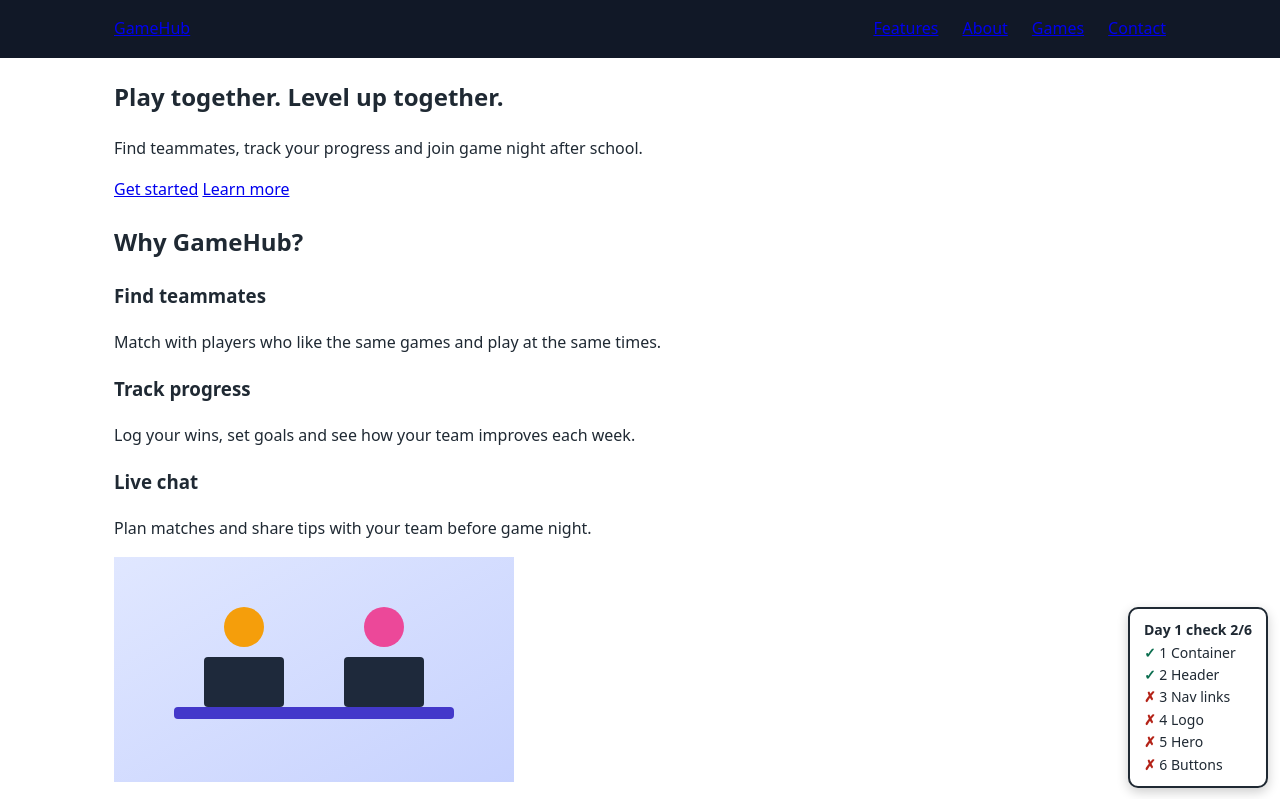
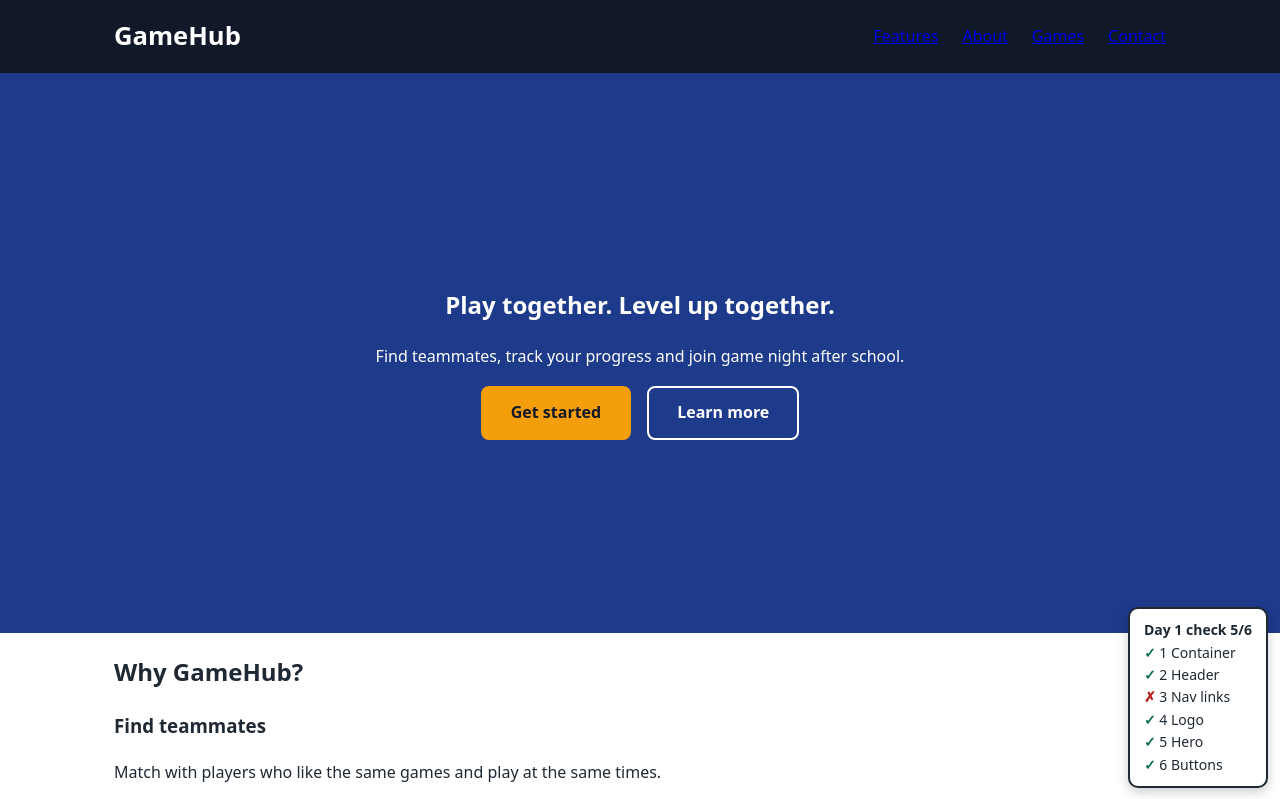
Before and after one commit to Jamie-Kwon9/Unit3-GameHub-Project, a plain HTML site: page Lesson01-Setup-Header-Hero/gamehub-starter/gamehub.html in a window 1280 px wide. Shown: the top 799 px of the page. Drawn offline with Linux system fonts and the light colour scheme.

Commit message:
gamehub part 1 complete

```diff
--- a/Lesson01-Setup-Header-Hero/gamehub-starter/style.css
+++ b/Lesson01-Setup-Header-Hero/gamehub-starter/style.css
@@ -48,25 +48,60 @@ img { max-width: 100%; display: block; } /* pictures never overflow their box */
    list-style: none;
    margin: 0;
    padding: 0;
+   color: white;
+}
+.nav-link a {
+   color: white;
+   text-decoration: none;
 }
 
 /* STEP 4 · .logo
    Bigger than the links (1.6rem), bold, white, no underline. */
-.nav-link a{
+.logo{
    color: white;
+   font-size: 1.6rem;
+   font-weight: 700;
    text-decoration: none;
 }
 
 /* STEP 5 · .hero
    At least 70vh tall, a background colour, white text.
    Text centered, and the content centered up and down. */
-
+.hero{
+   min-height: 70vh;
+   display: flex;
+   align-items: center;
+   text-align: center;
+   background-color: #1e3a8a;
+   color: white;
+}
 
 /* STEP 6 · .btn and .hero-buttons
    .btn: inline-block, padding 12px 28px, rounded corners, no underline, bold.
    Give .btn-primary and .btn-secondary different looks.
    .hero-buttons: the two buttons side by side, centered, 16px apart. */
+.btn {
+   display: inline-block;
+   padding: 12px 28px;
+   border: 2px solid transparent;
+   border-radius: 8px;
+   text-decoration: none;
+   font-weight: 700;
 
+}
+.btn-primary {
+   background-color: #f59e0b;
+   color: #111827;
+}
+.btn-secondary {
+   color: white;
+   border-color: white;
+}
+.hero-buttons {
+   display: flex;
+   justify-content: center;
+   gap: 16px;
+}
 
 /* Done early? Try other colours from the reference sheet (Colors tab).
    On day 2 we turn your colours into variables. */
```
